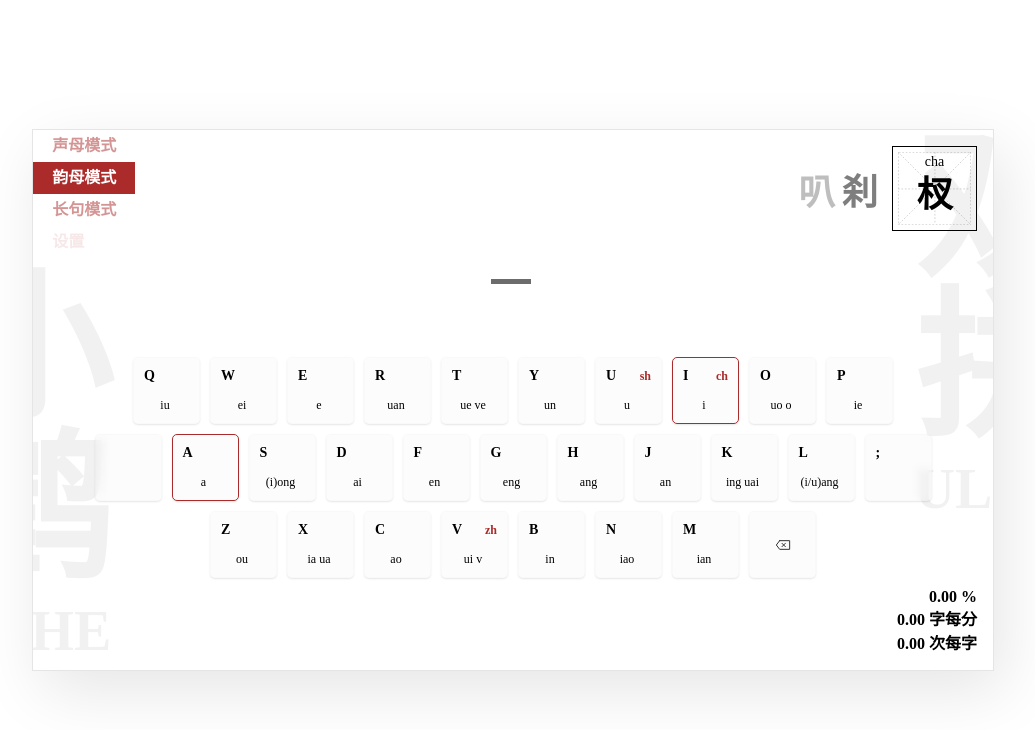
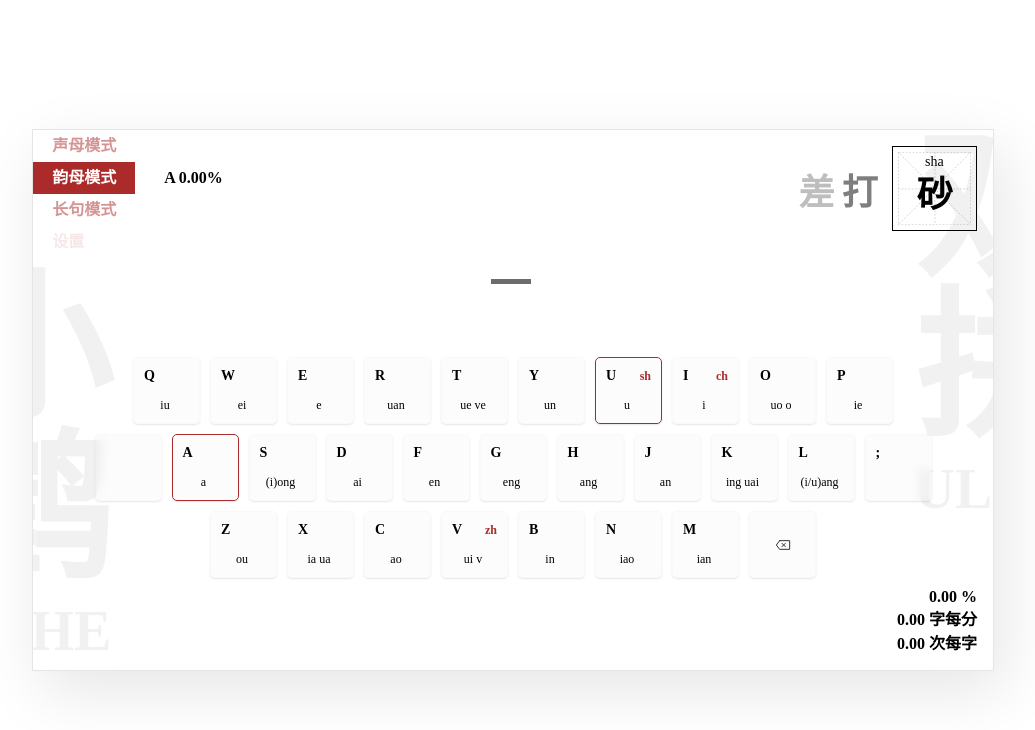
Before and after one commit to Yidadaa/shuangpin, a Vue app: page /#/follow-mode in a window 1280 px wide. Shown: the top 730 px of the page, without its empty margins (127-1162 px from the left). Built offline with nearby package versions, Linux system fonts and the light colour scheme; a web font is replaced by a local one.

Commit message:
feat: support switch lead/follow keys

```diff
--- a/src/App.vue
+++ b/src/App.vue
@@ -95,6 +95,7 @@ function onMenuChange(i: number) {
   display: flex;
   flex-direction: column;
   align-items: center;
+  overflow: hidden;
 }
 
 
--- a/src/components/SingleMode.vue
+++ b/src/components/SingleMode.vue
@@ -3,27 +3,87 @@ import Keyboard from '../components/Keyboard.vue';
 import Hanzi from '../components/Hanzi.vue';
 import Pinyin from '../components/Pinyin.vue'
 import TypeSummary from '../components/TypeSummary.vue'
+import MenuList from '../components/MenuList.vue';
+
 import { onActivated, onDeactivated, onMounted, onUnmounted, ref, watchPostEffect } from 'vue';
 import { matchSpToPinyin } from '../utils/keyboard';
 import { useStore } from '../store'
 import { computed } from '@vue/reactivity';
 import { getPinyinOf } from '../utils/hanzi';
 import { TypingSummary } from '../utils/summary'
+import { followKeys, leadKeys } from '../utils/pinyin';
+import { randInt } from '../utils/number';
 
 export interface SingleModeProps {
-  nextChar: () => string
+  nextChar?: () => string
+  hanziList?: string[]
   onValidInput?: (result: boolean) => void
+  mode?: "Lead" | "Follow"
+}
+
+function nextChar() {
+  if (!props.mode) {
+    return props.nextChar?.() ?? ''
+  }
+  return props.hanziList?.[randInt(props.hanziList?.length)] ?? ''
 }
 
 const pinyin = ref<string[]>([])
 
 const store = useStore();
 const props = defineProps<SingleModeProps>()
-const initSeq = new Array(4).fill(0).map(() => props.nextChar())
-const hanziSeq = ref(initSeq)
+const hanziSeq = ref(new Array(4).fill(0).map(() => nextChar()))
 const isValid = ref(false)
 
 const summary = ref(new TypingSummary())
+
+const keys = {
+  "Lead": leadKeys,
+  "Follow": followKeys,
+  "": [] as string[]
+}[props.mode ?? '']
+
+const progresses = computed(() => keys.map(v => {
+  return {
+    key: v,
+    progress: store.getProgress(v)
+  }
+}))
+
+const listMenuItems = computed(() => {
+  return progresses.value.map(v => `${v.key.toUpperCase()} ${(store.getAccuracy(v.key) * 100).toFixed(2)}%`)
+})
+
+const menuIndex = computed(() => {
+  if (props.mode === 'Lead') {
+    return store.currentLeadIndex
+  } else if (props.mode === 'Follow') {
+    return store.currentFollowIndex
+  }
+})
+
+function onMenuChange(i: number) {
+  if (props.mode === 'Lead') {
+    store.currentLeadIndex = i
+  } else if (props.mode === 'Follow') {
+    store.currentFollowIndex = i
+  }
+}
+
+watchPostEffect(() => {
+  for (let i = 0; i < 4; ++i) {
+    hanziSeq.value.unshift(nextChar())
+    hanziSeq.value.pop()
+  }
+})
+
+function onValid(result: boolean) {
+  if (!props.mode) return
+  const progress = progresses.value[menuIndex.value!].progress
+  progress.correctTry += Number(result)
+  progress.totalTry += 1
+  store.updateProgress(keys[menuIndex.value!], progress)
+}
 
 function onKeyPressed() {
   summary.value.onKeyPressed()
@@ -48,7 +108,10 @@ const hints = computed(() => {
 function onSeq([lead, follow]: [string?, string?]) {
   const res = matchSpToPinyin(store.mode, lead as Char, follow as Char, answer.value)
 
-  props.onValidInput?.(res.valid)
+  if (!!lead && !!follow) {
+    props.onValidInput?.(res.valid)
+    onValid(res.valid)
+  }
 
   const fullInput = !!lead && !!follow;
   if (fullInput) {
@@ -65,7 +128,7 @@ function onSeq([lead, follow]: [string?, string?]) {
 watchPostEffect(() => {
   if (isValid.value) {
     setTimeout(() => {
-      hanziSeq.value.unshift(props.nextChar())
+      hanziSeq.value.unshift(nextChar())
       hanziSeq.value.pop()
       pinyin.value = []
       isValid.value = false
@@ -77,6 +140,10 @@ watchPostEffect(() => {
 
 <template>
   <div class="home-page">
+    <div class="single-menu">
+      <menu-list :items="listMenuItems" :index="menuIndex" v-on:menu-change="onMenuChange" />
+    </div>
+
     <div class="input-area">
       <Pinyin :chars="pinyin" />
     </div>
@@ -104,6 +171,12 @@ watchPostEffect(() => {
   align-items: center;
 }
 
+.single-menu {
+  position: absolute;
+  top: 0;
+  left: 7em;
+}
+
 .input-area {
   margin-bottom: 2em;
   height: 10em;
--- a/src/pages/FollowMode.vue
+++ b/src/pages/FollowMode.vue
@@ -4,31 +4,26 @@ import { followMap, followKeys } from '../utils/pinyin'
 import { useStore } from '../store'
 import { computed, ref } from '@vue/reactivity';
 import { hanziMap } from '../utils/hanzi';
-import { randInt } from '../utils/number';
+import { storeToRefs } from 'pinia';
 
 const store = useStore()
+const currentFollowIndex = storeToRefs(store).currentFollowIndex
 const followList = computed(() => {
-  if (store.currentFollowIndex < 0 || store.currentFollowIndex >= followKeys.length) {
+  if (currentFollowIndex.value < 0 || currentFollowIndex.value >= followKeys.length) {
     return []
   }
 
-  return followMap.get(followKeys[store.currentLeadIndex]) ?? []
+  return followMap.get(followKeys[currentFollowIndex.value]) ?? []
 })
 
 const hanziList = computed(() => {
   return followList.value.reduce((pre, cur) => pre.concat(hanziMap.p2h.get(cur.full) ?? []), [] as string[])
 })
 
-const currentHanziIndex = ref(0)
-
-function nextChar() {
-  currentHanziIndex.value = randInt(hanziList.value.length)
-  return hanziList.value[currentHanziIndex.value] ?? ''
-}
 </script>
 
 <template>
-  <single-mode :next-char="nextChar"></single-mode>
+  <single-mode :hanzi-list="hanziList" mode="Follow"></single-mode>
 </template>
 
 <style lang="less">
--- a/src/pages/LeadMode.vue
+++ b/src/pages/LeadMode.vue
@@ -2,38 +2,30 @@
 import SingleMode from '../components/SingleMode.vue';
 import { leadMap, leadKeys } from '../utils/pinyin'
 import { useStore } from '../store'
-import { computed, ref } from '@vue/reactivity';
+import { computed } from '@vue/reactivity';
 import { hanziMap } from '../utils/hanzi';
-import { randInt } from '../utils/number';
+import { storeToRefs } from 'pinia';
 
 const store = useStore()
+const currentLeadIndex = storeToRefs(store).currentLeadIndex
 
 const leadList = computed(() => {
-  if (store.currentLeadIndex < 0 || store.currentLeadIndex >= leadKeys.length) {
+  if (currentLeadIndex.value < 0 || currentLeadIndex.value >= leadKeys.length) {
     return []
   }
 
-  return leadMap.get(leadKeys[store.currentLeadIndex]) ?? []
+  return leadMap.get(leadKeys[currentLeadIndex.value]) ?? []
 })
 
 const hanziList = computed(() => {
   return leadList.value.reduce((pre, cur) => pre.concat(hanziMap.p2h.get(cur.full) ?? []), [] as string[])
 })
 
-const currentHanziIndex = ref(0)
-
-function nextChar() {
-  currentHanziIndex.value = randInt(hanziList.value.length)
-  return hanziList.value[currentHanziIndex.value] ?? ''
-}
-
-
 </script>
 
 <template>
-  <single-mode :next-char="nextChar"></single-mode>
+  <single-mode :hanzi-list="hanziList" mode="Lead"></single-mode>
 </template>
-
 
 <style lang="less">
 </style>
--- a/src/pages/PragraphMode.vue
+++ b/src/pages/PragraphMode.vue
@@ -50,8 +50,6 @@ onMounted(() => {
 
     articles.value.push({ progress, type: name })
   })
-
-  console.log(rawNames)
 })
 
 
@@ -106,7 +104,6 @@ const article = computed(() => {
 })
 
 const articleMenuItems = computed(() => {
-  console.log('changed', articles.value)
   return articles.value.map(v => {
     if (v.type === 'CUSTOM') {
       return v.name
--- a/src/store.ts
+++ b/src/store.ts
@@ -12,6 +12,7 @@ export const useStore = defineStore("app", {
       currentLeadIndex: 0,
       currentFollowIndex: 0,
       currentArticleIndex: 0,
+      progresses: {},
 
       combines: [],
       articles: [],
@@ -29,5 +30,26 @@ export const useStore = defineStore("app", {
       return loadShuangpinConfig(state.settings.shuangpinMode);
     },
   },
+  actions: {
+    getProgress(name: string) {
+      if (!this.progresses[name]) {
+        this.progresses[name] = {
+          currentIndex: 0,
+          total: 0,
+          correctTry: 0,
+          totalTry: 0,
+        };
+      }
+      return this.progresses[name];
+    },
+    updateProgress(name: string, progress: Progress) {
+      this.progresses[name] = progress;
+    },
+    getAccuracy(name: string) {
+      const progress = this.getProgress(name);
+      if (progress.correctTry === 0) return 0;
+      return progress.correctTry / progress.totalTry;
+    },
+  },
   persist: true,
 });
--- a/src/utils/pinyin.ts
+++ b/src/utils/pinyin.ts
@@ -3,9 +3,8 @@ import { product } from "./number";
 
 export const zeroLeadKeys = "a ai an ang ao e ei en eng er o ou".split(" ");
 
-export const leadKeys = "b p m f d t n l g k h j q x zh ch sh r z c s y w"
-  .split(" ")
-  .concat(zeroLeadKeys);
+export const leadKeys =
+  "b p m f d t n l g k h j q x zh ch sh r z c s y w".split(" ");
 
 export const singleFollowKeys = "a o e i u v".split(" ");
 
```
Also changed, not shown: src/env.d.ts (+5 -4 lines).
